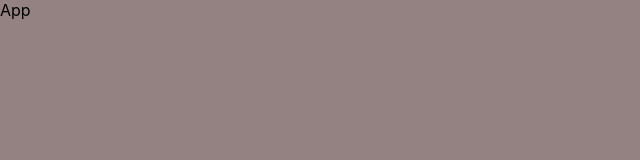
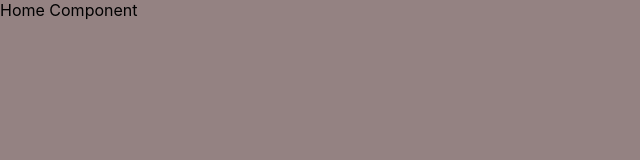
Before and after one commit to mgdelneri/React-Portfolio, a React (Create React App) app: page / in a window 1280 px wide. Shown: the top 160 px of the page, without its empty margins (0-640 px from the left). Built offline with nearby package versions, Linux system fonts and the light colour scheme.

Commit message:
Added code to index.jsx and style.css

```diff
--- a/src/App.js
+++ b/src/App.js
@@ -1,11 +1,16 @@
 import './App.css';
 import { BrowserRouter as Router, Switch, Route } from 'react-router-dom';
+import Home from './components/Home';
 
 function App() {
   return (
-    <div className="App">
-      App
-    </div>
+    <Router>
+      <div className="App">
+        <Switch>
+          <Route exact path="/" component={Home} />
+        </Switch>
+      </div>
+    </Router>
   );
 }
 
--- /dev/null
+++ b/src/components/Home/index.jsx
@@ -0,0 +1,13 @@
+import './style.css';
+import { Link } from 'react-router-dom';
+import React from 'react';
+
+const Home = () => {
+    return (
+        <div>
+            Home Component
+        </div>
+    )
+};
+
+export default Home;
```
Also changed, not shown: src/components/Home/style.css (added).
